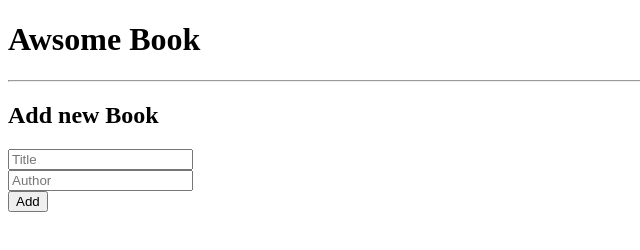
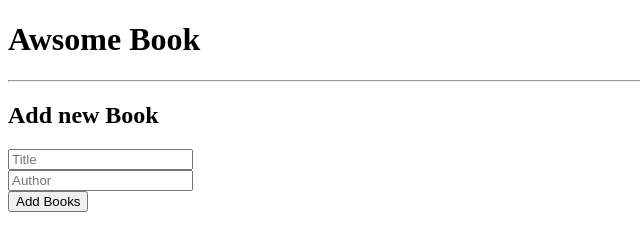
Before and after one commit to Aqurds/mv-bl, a plain HTML site: page index.html in a window 1280 px wide. Shown: the full height of the page, 0-640 px from the left. Drawn offline with Linux system fonts and the light colour scheme.

Commit message:
Change the name of variable

```diff
--- a/assets/js/main.js
+++ b/assets/js/main.js
@@ -1,16 +1,13 @@
-// Checking if local storage is empty and adding an empty array if necessary
 if (localStorage.getItem('Added Books') === null) {
     localStorage.setItem('Added Books', JSON.stringify([]));
   }
 
-  // Retrieving data from local storage
   const storeData = JSON.parse(localStorage.getItem('Added Books'));
 
   function updateData() {
     localStorage.setItem('Added Books', JSON.stringify(storeData));
   }
 
-  // Getting values from input fields
   const form = document.querySelector('#book-form');
   form.addEventListener('submit', (e) => {
     e.preventDefault();
@@ -34,7 +31,6 @@ if (localStorage.getItem('Added Books') === null) {
     return books;
   }
 
-  // Displaying data in the container
   function displayBooks() {
     const listOfBooks = document.querySelector('.container-section');
     listOfBooks.innerHTML = `
@@ -44,7 +40,6 @@ if (localStorage.getItem('Added Books') === null) {
     `;
   }
 
-  // Adding new data to local storage
   function addNewData(bookTitle, bookAuthor) {
     const book = {
       title: bookTitle,
@@ -55,7 +50,6 @@ if (localStorage.getItem('Added Books') === null) {
     displayBooks();
   }
 
-  // Remove a book from local storage
   function removeBook(i) {
     storeData.splice(i, 1);
     updateData();
--- a/index.html
+++ b/index.html
@@ -16,7 +16,7 @@
         <form id="book-form">
             <input type="text" placeholder="Title" name="title" class="book-title"><br>
             <input type="text" placeholder="Author" name="author" class="book-author"><br>
-            <button class="add-btn" type="submit">Add</button>
+            <button class="btn-add" type="submit">Add Books</button>
         </form>
         <script src="assets/js/main.js"></script>
     </body>
```
